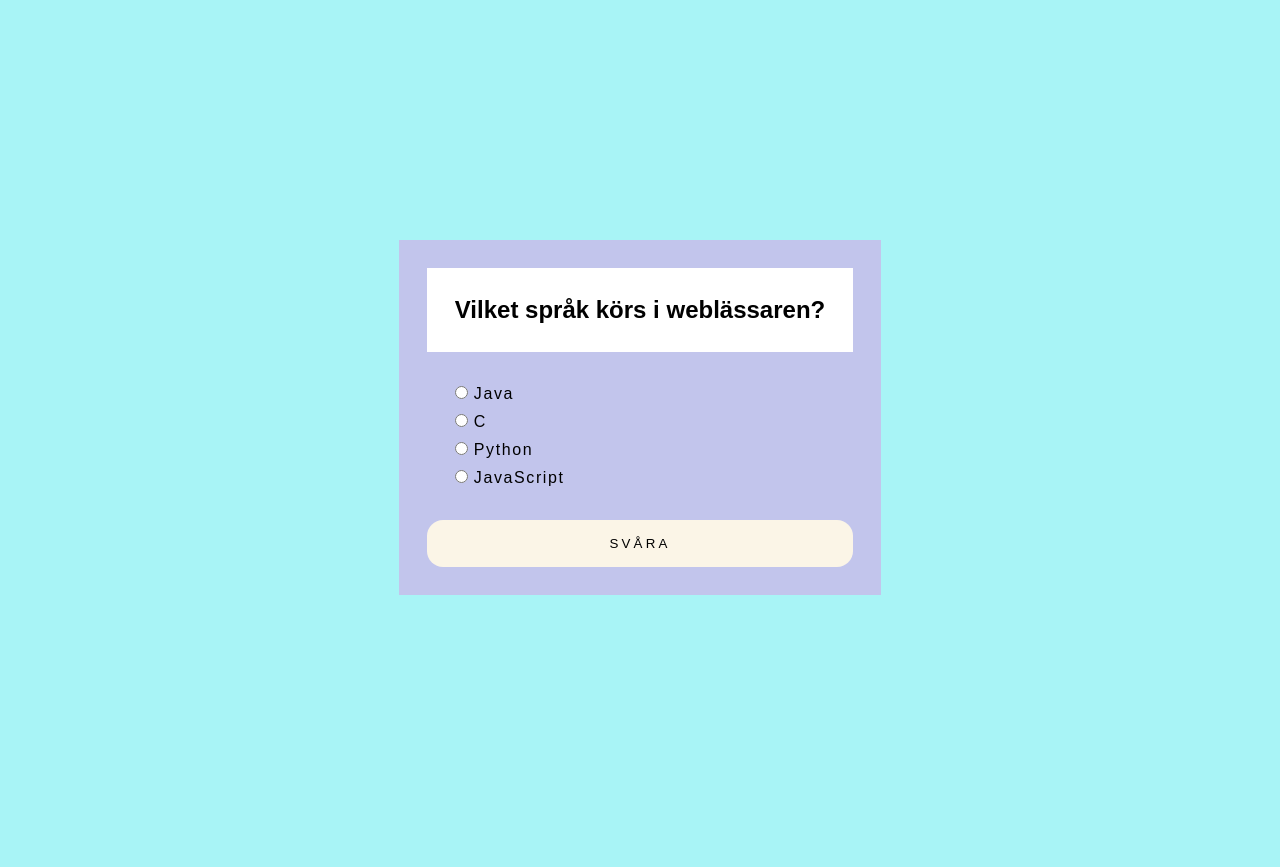
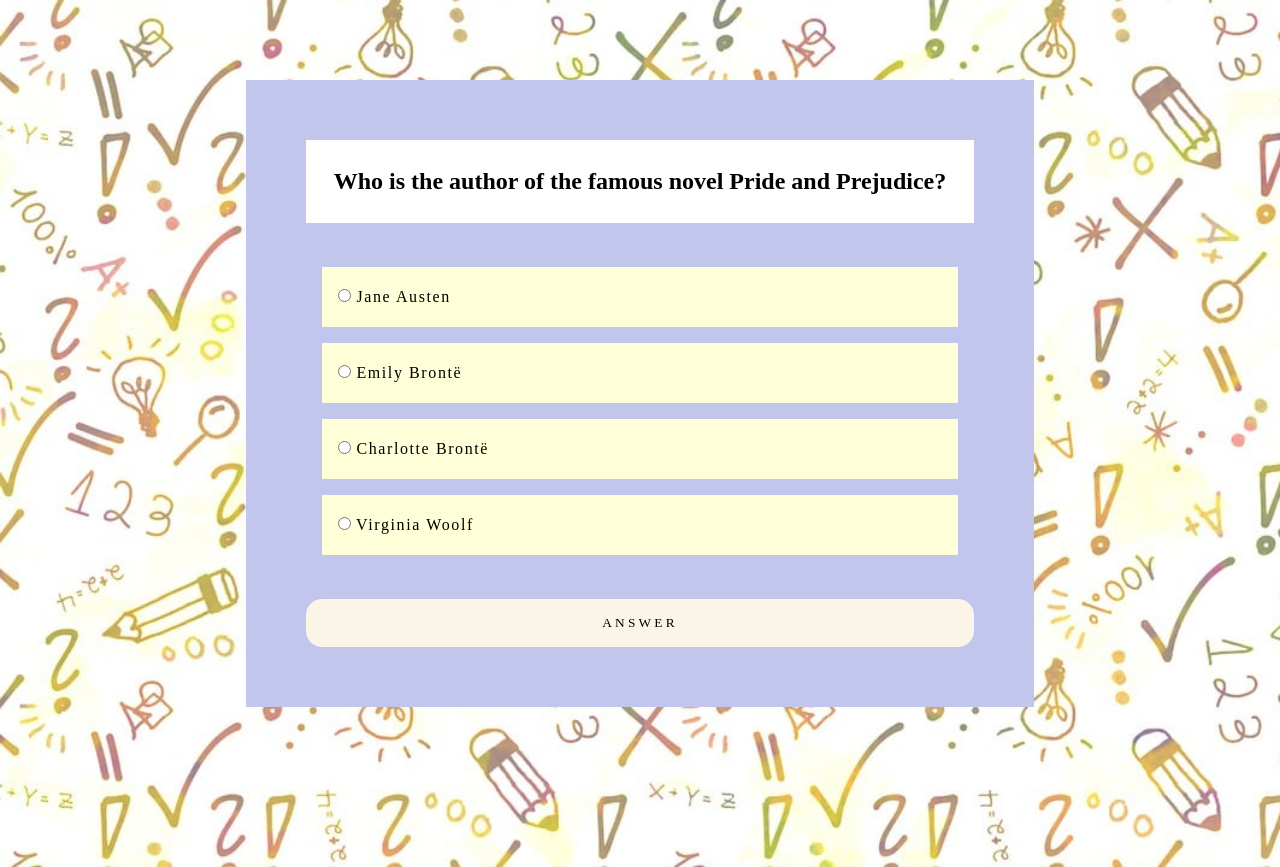
Before and after one commit to 2102kh/quiz-02, a website built with Vite: page index.html in a window 1280 px wide. Before the commit the page ends 800 px from the top, so only its background shows below. Built offline with nearby package versions, Linux system fonts and the light colour scheme.

Commit message:
added function for select answers

```diff
--- a/index.html
+++ b/index.html
@@ -26,7 +26,7 @@
           </label>
         </li>
       </ul>
-      <button id="submit" class="submit">Svåra</button>
+      <button id="submit" class="submit">Answer</button>
     </div>
 
 
--- a/src/css/_variables.scss
+++ b/src/css/_variables.scss
@@ -1,11 +1,13 @@
-$color-primary: rgb(168, 244, 246);
+$color-primary: rgb(190, 247, 249);
 $color-secondary:  rgb(251, 245, 231);
 $color-white:white;
 $color-black: black;
 $color-hover:rgb(224, 195, 224);
+$color-hover:rgb(202, 197, 184);
 
 /*Fonts*/
 $font-sans: "Rubrik", sans-serif;
+$font-size-xxl: 3.75rem;
 $font-size-xl: 1.75rem;
 $font-size-l: 1.25rem;
 $font-size-m: 1rem;
--- a/src/css/main.scss
+++ b/src/css/main.scss
@@ -6,35 +6,49 @@
 margin: 0;
 padding: 0;
 box-sizing: border-box;
-font-family: v.$font-sans;
+font-family: swap;
 }
 body{
-    // background-image: url(../images/ellipse-7980694_1280.png);
-    // background-repeat: no-repeat;
-    // background-size: cover;
-    // background-position-y:center;
-    background-color: v.$color-primary;
+  overflow: hidden;
+    background-image: url(../images/back-to-school-5750661_1280.jpg);
+    background-repeat: no-repeat;
+    background-size: cover;
+    background-position-y:center;
+    // background-color: v.$color-primary;
     display: flex;
     align-items: center;
     justify-content: center;
 }
 .quiz{
     background-color: rgb(194, 197, 236);
-    padding: v.$font-size-xl;
-    margin-top: 30vh;
+    padding: v.$font-size-xxl;
+    margin-top: 10vh;
     display: flex;
     flex-direction: column;
+    margin-bottom: 20vh;
+
 
       &-header{
         padding: v.$font-size-xl;
         background-color: v.$color-white;
-        font-weight: 600;
+        font-weight: 500;
+        display: flex;
+        flex-direction:column;
+        align-items: center;
+        row-gap: v.$font-size-m;
+        margin-bottom: v.$font-size-xl;
     }
       &-list{
-        padding: v.$font-size-xl;
         letter-spacing: 0.1rem;
         list-style: none;
         line-height: v.$font-size-xl;
+
+      }
+      & li{
+        background-color: rgb(254, 254, 216);
+        margin: v.$font-size-m;
+        padding: v.$font-size-m;
+
       }
 
 }
@@ -45,5 +59,10 @@ body{
   border-style: none;
   text-transform: uppercase;
   letter-spacing:0.2rem;
-  font-weight: 500;
+  font-weight:500;
+  margin-top: v.$font-size-xl;
+  &:hover{
+  background-color:v.$color-hover;
+  font-weight: 700;
+  }
  }
--- a/src/js/main.js
+++ b/src/js/main.js
@@ -1,48 +1,121 @@
+// import {Product} from "../models/Product";
+const questions = [
+  {
+      question:"Who is the author of the famous novel Pride and Prejudice?",
+      answer:["Jane Austen", " Emily Brontë", " Charlotte Brontë", "Virginia Woolf"],
+      correct: 1,
+  },
+  {
+      question:"What is the chemical symbol for gold?",
+      answer:["Au","Ag","Fe","Pb"],
+      correct:1,
+  },
+  {
+    question:"Which planet is known as the Red Planet?",
+    answer:["Mars","Jupiter","Venus","Saturn"],
+    correct:1,
+},
+{
+  question:"Who was the first woman to win a Nobel Prize?",
+  answer:["Marie Curie","Jane Goodall","Rosa Parks","Mother Teresa"],
+  correct:1,
+}
+]
+
 const quiz = document.querySelector('#quiz')
 const headerContainer = document.querySelector('#header');
 const listContainer = document.querySelector('#list');
 const submitBtn = document.querySelector('#submit');
+const listTemplate = document.querySelector('#list-template')
 
 
-const questions = [
-    {
-        question:"Vilket språk körs i weblässaren?",
-        answer:["Java", "C", "Python", "JavaScript"],
-        correct: 4,
-    },
-    {
-        question:"Vad står CSS för?",
-        answer:["Central Style Sheets","Cascading Style Sheets","CascadingSimple Sheets","Cars Suvs Sailboats"],
-        correct:2,
-    }
-]
-console.log(questions)
+
 let score = 0;
 let questionIndex = 0;//aktuell fråga
 
+
 clearPage()
 showQuestion()
+submitBtn.onclick= checkAnswer;
+
+
 function clearPage(){
 headerContainer.innerHTML = '';
 listContainer.innerHTML = '';
 }
+
 
 function showQuestion(){
   const headerTemplate = `<h2 class ="title">%title%</h2>`;
     const title = headerTemplate.replace('%title%',questions[questionIndex]['question'])
     headerContainer.innerHTML = title;
     console.log(title)
+    let answerNumber = 1;
 
-    for(let answerText of questions[questionIndex]['answer']){
+
+    for(let [index, answerText] of questions[questionIndex]['answer'].entries()){
+    console.log(index)
     const questionTemplate =
-    `<li>
+    `<li id="list-template">
      <label>
-      <input type="radio" class="answer" name="answer"/>
+      <input value="%number%" type="radio" class="answer" name="answer"/>
         <span>%answer%</span>
-      </label>
+     </label>
     </li>`
-    const answerHtml = questionTemplate.replace('%answer%',answerText)
-    console.log(answerHtml)
-    listContainer.innerHTML = listContainer.innerHTML + answerHtml;
+    const answerHtml = questionTemplate
+    .replace('%answer%',answerText)
+    .replace('%number',answerNumber);
+    // console.log(answerHtml)
+    // listContainer.innerHTML = listContainer.innerHTML + answerHtml;//det är samma sak som kod nere
+    listContainer.innerHTML += answerHtml;
+    answerNumber++;
    }
   }
+
+
+function checkAnswer(){
+  console.log('checkAnswer started!')
+//vi ska hitta selected radio button
+// const checkRadio = listContainer.querySelector('input[type="radio"]:checked')
+const checkRadio = listContainer.querySelector('input:checked');//eftersom det är bara en type av radio ,vi kan skriva så
+
+
+//om svar har inte vald vi gå ut
+if(!checkRadio){
+  listTemplate.style.color = "pink"
+
+  submitBtn.blur()
+  return
+}
+
+
+const userAnswer = parseInt(checkRadio.value)
+//om svar är rätt, ökar vi poängen
+
+
+if(userAnswer === questions[questionIndex]['correct']){
+  score++;
+}
+console.log('score',score)
+
+
+if(questionIndex !== questions.length -1){
+  questionIndex++;
+  clearPage();
+  showQuestion();
+}else{
+  console.log('Den här är sista frågan!')
+  clearPage()
+  showResultat()
+}
+}
+function showResultat(){
+ console.log('Started')
+ const resultTemplate =`
+   <h2 class="title">%title%</h2>
+   <h3 class="summary">%message%</h3>
+   <p class="result">%result%</p>
+ `;
+
+
+}
```
Also changed, not shown: src/images/back-to-school-5750661_1280.jpg (added), src/images/quiz-2058883_640.png (added), src/images/quiz-6064477_640.png (added), 1 other file.
